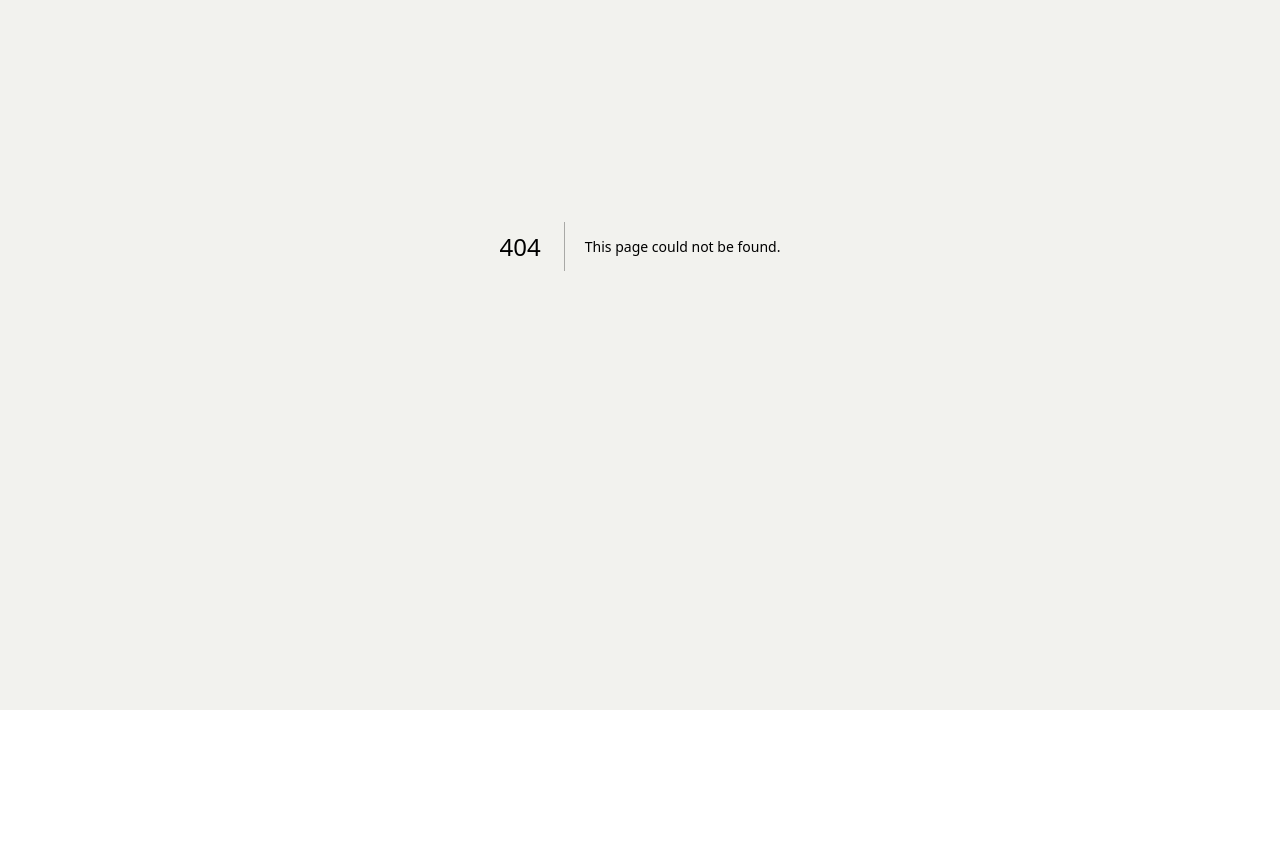
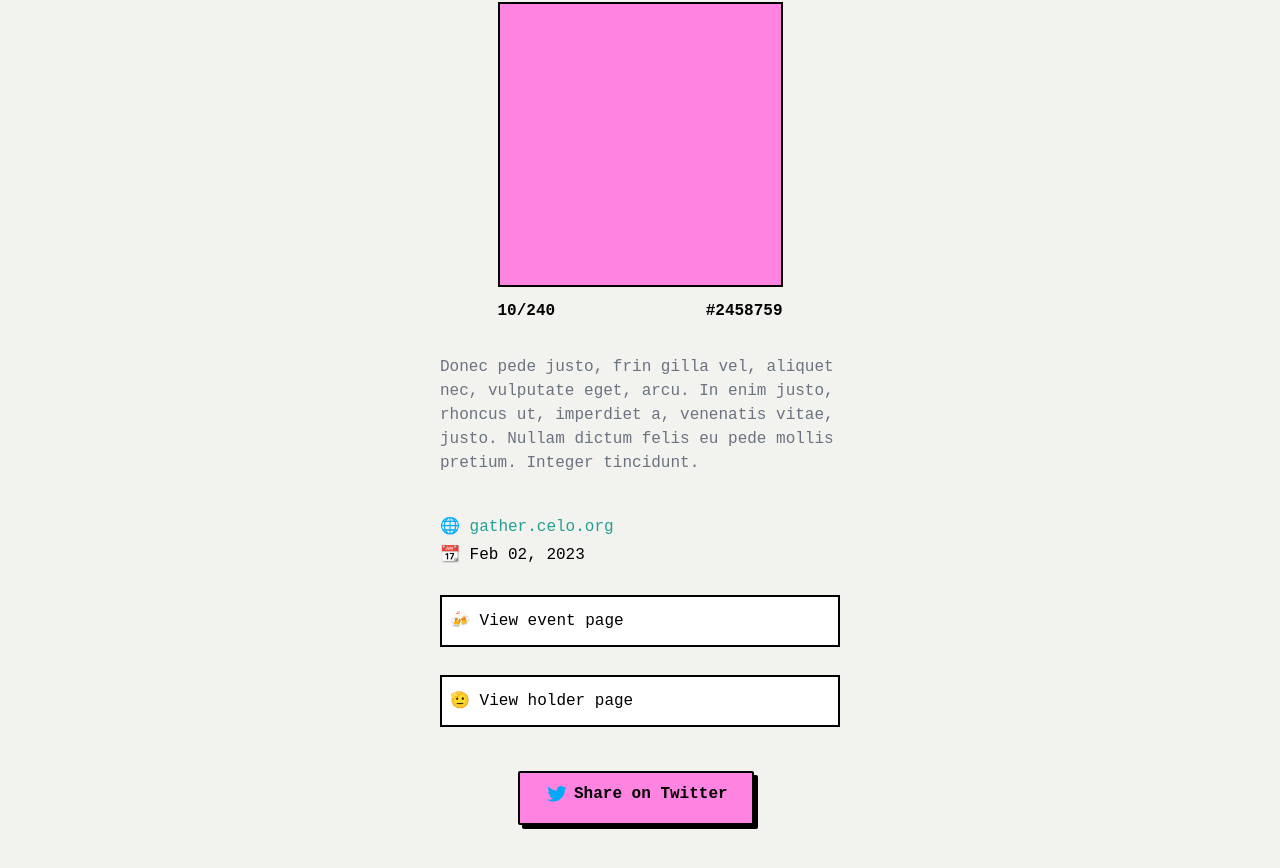
Before and after one commit to celo-org/MintToast, a Next.js app in the folder packages/frontend/: page /collection/0x0 in a window 1280 px wide. Before the commit this address had no page. Shown: the part 268-1136 px from the top of the page. Before the commit the page ends 978 px from the top, so only its background shows below. Built offline with nearby package versions, Linux system fonts and the light colour scheme; what @celo/rainbowkit-celo, wagmi would draw is missing.

Commit message:
Feat: Mint and Create screens created

```diff
--- /dev/null
+++ b/packages/frontend/pages/collection/0x0.tsx
@@ -0,0 +1,59 @@
+import PrimaryButton from "@/components/common/PrimaryButton";
+import TwitterIcon from "@/components/icons/TwitterIcon";
+import Link from "next/link";
+
+export default function Home() {
+  return (
+    <>
+      <div className="flex flex-col justify-start items-start md:pt-2 pt-0 max-w-xl mx-auto">
+        <Link href="/collection" className="font-bold">
+          👈 Back to Collection
+        </Link>
+        <div className="flex flex-col justify-center w-full mt-16 items-center">
+          <span className="text-3xl font-bold">Toast Title</span>
+          <div className="w-[285px] h-[285px] bg-primary border-2 border-black pb-3 mt-6"></div>
+          <div className="flex flex-row justify-between w-[285px] mt-3">
+            <span className="font-semibold">10/240</span>
+            <span className="font-semibold">#2458759</span>
+          </div>
+          <div className="w-[400px] mt-8 flex flex-col">
+            <div className="text-gray-500">
+              Donec pede justo, frin gilla vel, aliquet nec, vulputate eget,
+              arcu. In enim justo, rhoncus ut, imperdiet a, venenatis vitae,
+              justo. Nullam dictum felis eu pede mollis pretium. Integer
+              tincidunt.
+            </div>
+            <Link
+              className="justify-self-start mt-10 text-green"
+              href="https://gather.celo.org"
+              target={"_blank"}
+            >
+              🌐 gather.celo.org
+            </Link>
+            <div className="mt-1">📆 Feb 02, 2023</div>
+            <Link
+              href="#"
+              className="w-full py-3 px-2 bg-white border-2 border-black mt-7"
+            >
+              🍻 View event page
+            </Link>
+            <Link
+              href="#"
+              className="w-full py-3 px-2 bg-white border-2 border-black mt-7"
+            >
+              🫡 View holder page
+            </Link>
+            <div className="mt-12 w-full flex justify-center">
+              <PrimaryButton
+                onClick={() => {}}
+                text="Share on Twitter"
+                icon={<TwitterIcon />}
+              />
+            </div>
+          </div>
+          <div className="flex w-full justify-start px-8"></div>
+        </div>
+      </div>
+    </>
+  );
+}
--- a/packages/frontend/pages/collection.tsx
+++ b/packages/frontend/pages/collection/index.tsx
@@ -1,3 +1,5 @@
+import Link from "next/link";
+
 export default function Home() {
   return (
     <>
@@ -6,64 +8,91 @@ export default function Home() {
           <span className="px-5 text-lg font-bold">2023</span>
           <div className="flex flex-row flex-wrap justify-evenly">
             {/* Card 1 */}
-            <div className="w-[170px] h-[170px] pushable-card select-none rounded-sm bg-black border-none p-0 cursor-pointer outline-offset-4 mt-5">
+            <Link
+              href="/collection/0x0"
+              className="w-[170px] h-[170px] pushable-card select-none rounded-sm bg-black border-none p-0 cursor-pointer outline-offset-4 mt-5"
+            >
               <span className="w-[170px] h-[170px] front-card rounded-sm border-2 border-black text-black font-bold text-base block py-2 px-6 bg-yellow">
                 <div className="inline-flex items-center"></div>
               </span>
-            </div>
+            </Link>
             {/* Card 2 */}
-            <div className="w-[170px] h-[170px] pushable-card select-none rounded-sm bg-black border-none p-0 cursor-pointer outline-offset-4 mt-5">
+            <Link
+              href="/collection/0x0"
+              className="w-[170px] h-[170px] pushable-card select-none rounded-sm bg-black border-none p-0 cursor-pointer outline-offset-4 mt-5"
+            >
               <span className="w-[170px] h-[170px] front-card rounded-sm border-2 border-black text-black font-bold text-base block py-2 px-6 bg-primary">
                 <div className="inline-flex items-center"></div>
               </span>
-            </div>
+            </Link>
             {/* Card 3 */}
-            <div className="w-[170px] h-[170px] pushable-card select-none rounded-sm bg-black border-none p-0 cursor-pointer outline-offset-4 mt-5">
+            <Link
+              href="/collection/0x0"
+              className="w-[170px] h-[170px] pushable-card select-none rounded-sm bg-black border-none p-0 cursor-pointer outline-offset-4 mt-5"
+            >
               <span className="w-[170px] h-[170px] front-card rounded-sm border-2 border-black text-black font-bold text-base block py-2 px-6 bg-white">
                 <div className="inline-flex items-center"></div>
               </span>
-            </div>
+            </Link>
             {/* Card 4 */}
-            <div className="w-[170px] h-[170px] pushable-card select-none rounded-sm bg-black border-none p-0 cursor-pointer outline-offset-4 mt-5">
+            <Link
+              href="/collection/0x0"
+              className="w-[170px] h-[170px] pushable-card select-none rounded-sm bg-black border-none p-0 cursor-pointer outline-offset-4 mt-5"
+            >
               <span className="w-[170px] h-[170px] front-card rounded-sm border-2 border-black text-black font-bold text-base block py-2 px-6 bg-green">
                 <div className="inline-flex items-center"></div>
               </span>
-            </div>
+            </Link>
             {/* Card 5 */}
-            <div className="w-[170px] h-[170px] pushable-card select-none rounded-sm bg-black border-none p-0 cursor-pointer outline-offset-4 mt-5">
+            <Link
+              href="/collection/0x0"
+              className="w-[170px] h-[170px] pushable-card select-none rounded-sm bg-black border-none p-0 cursor-pointer outline-offset-4 mt-5"
+            >
               <span className="w-[170px] h-[170px] front-card rounded-sm border-2 border-black text-black font-bold text-base block py-2 px-6 bg-yellow">
                 <div className="inline-flex items-center"></div>
               </span>
-            </div>
+            </Link>
             {/* Card 6 */}
-            <div className="w-[170px] h-[170px] pushable-card select-none rounded-sm bg-black border-none p-0 cursor-pointer outline-offset-4 mt-5">
+            <Link
+              href="/collection/0x0"
+              className="w-[170px] h-[170px] pushable-card select-none rounded-sm bg-black border-none p-0 cursor-pointer outline-offset-4 mt-5"
+            >
               <span className="w-[170px] h-[170px] front-card rounded-sm border-2 border-black text-black font-bold text-base block py-2 px-6 bg-white">
                 <div className="inline-flex items-center"></div>
               </span>
-            </div>
+            </Link>
           </div>
         </div>
         <div className="flex flex-col justify-start w-full">
           <span className="px-5 mt-10 text-lg font-bold">2022</span>
           <div className="flex flex-row flex-wrap justify-evenly">
             {/* Card 1 */}
-            <div className="w-[170px] h-[170px] pushable-card select-none rounded-sm bg-black border-none p-0 cursor-pointer outline-offset-4 mt-5">
+            <Link
+              href="/collection/0x0"
+              className="w-[170px] h-[170px] pushable-card select-none rounded-sm bg-black border-none p-0 cursor-pointer outline-offset-4 mt-5"
+            >
               <span className="w-[170px] h-[170px] front-card rounded-sm border-2 border-black text-black font-bold text-base block py-2 px-6 bg-primary">
                 <div className="inline-flex items-center"></div>
               </span>
-            </div>
+            </Link>
             {/* Card 2 */}
-            <div className="w-[170px] h-[170px] pushable-card select-none rounded-sm bg-black border-none p-0 cursor-pointer outline-offset-4 mt-5">
+            <Link
+              href="/collection/0x0"
+              className="w-[170px] h-[170px] pushable-card select-none rounded-sm bg-black border-none p-0 cursor-pointer outline-offset-4 mt-5"
+            >
               <span className="w-[170px] h-[170px] front-card rounded-sm border-2 border-black text-black font-bold text-base block py-2 px-6 bg-white">
                 <div className="inline-flex items-center"></div>
               </span>
-            </div>
+            </Link>
             {/* Card 3 */}
-            <div className="w-[170px] h-[170px] pushable-card select-none rounded-sm bg-black border-none p-0 cursor-pointer outline-offset-4 mt-5">
+            <Link
+              href="/collection/0x0"
+              className="w-[170px] h-[170px] pushable-card select-none rounded-sm bg-black border-none p-0 cursor-pointer outline-offset-4 mt-5"
+            >
               <span className="w-[170px] h-[170px] front-card rounded-sm border-2 border-black text-black font-bold text-base block py-2 px-6 bg-green">
                 <div className="inline-flex items-center"></div>
               </span>
-            </div>
+            </Link>
           </div>
         </div>
       </div>
--- a/packages/frontend/pages/create.tsx
+++ b/packages/frontend/pages/create.tsx
@@ -1,8 +1,40 @@
+import Link from "next/link";
+
 export default function Home() {
   return (
     <>
-      <div className="flex flex-col justify-center items-center md:pt-20 pt-4 w-full">
-        Create
+      <div className="flex flex-col justify-center items-center md:pt-20 pt-4 max-w-xl mx-auto">
+        <span className="px-5 text-3xl font-bold">Create a new Toast</span>
+        <div className="flex flex-col justify-start w-full mt-20">
+          <div className="flex flex-row flex-wrap justify-evenly">
+            {/* Card 1 */}
+            <Link
+              href="/collection/0x0"
+              className="w-[170px] h-[170px] pushable-card select-none rounded-sm bg-black border-none p-0 cursor-pointer outline-offset-4 mt-5"
+            >
+              <span className="w-[170px] h-[170px] front-card rounded-sm border-2 border-black text-black font-bold text-base block py-2 px-6 bg-green">
+                <div className="h-full w-full flex items-center justify-center">
+                  <span className="text-lg text-center font-bold">
+                    Your own artwork
+                  </span>
+                </div>
+              </span>
+            </Link>
+            {/* Card 2 */}
+            <Link
+              href="/collection/0x0"
+              className="w-[170px] h-[170px] pushable-card select-none rounded-sm bg-black border-none p-0 cursor-pointer outline-offset-4 mt-5"
+            >
+              <span className="w-[170px] h-[170px] front-card rounded-sm border-2 border-black text-black font-bold text-base block py-2 px-6 bg-yellow">
+                <div className="h-full w-full flex items-center justify-center">
+                  <span className="text-lg text-center font-bold">
+                    One of our templates
+                  </span>
+                </div>
+              </span>
+            </Link>
+          </div>
+        </div>
       </div>
     </>
   );
--- a/packages/frontend/pages/mint.tsx
+++ b/packages/frontend/pages/mint.tsx
@@ -1,8 +1,51 @@
+import Link from "next/link";
+
 export default function Home() {
   return (
     <>
-      <div className="flex flex-col justify-center items-center md:pt-20 pt-4 w-full">
-        Mint
+      <div className="flex flex-col justify-center items-center md:pt-20 pt-4 max-w-xl mx-auto">
+        <span className="px-5 text-3xl font-bold">Mint a new Toast!</span>
+        <div className="flex flex-col justify-start w-full mt-20">
+          <div className="flex flex-row flex-wrap justify-evenly">
+            {/* Card 1 */}
+            <Link
+              href="/collection/0x0"
+              className="w-[170px] h-[170px] pushable-card select-none rounded-sm bg-black border-none p-0 cursor-pointer outline-offset-4 mt-5"
+            >
+              <span className="w-[170px] h-[170px] front-card rounded-sm border-2 border-black text-black font-bold text-base block py-2 px-6 bg-green">
+                <div className="h-full w-full flex items-center justify-center">
+                  <span className="text-lg text-center font-bold">
+                    Secret Word
+                  </span>
+                </div>
+              </span>
+            </Link>
+            {/* Card 2 */}
+            <Link
+              href="/collection/0x0"
+              className="w-[170px] h-[170px] pushable-card select-none rounded-sm bg-black border-none p-0 cursor-pointer outline-offset-4 mt-5"
+            >
+              <span className="w-[170px] h-[170px] front-card rounded-sm border-2 border-black text-black font-bold text-base block py-2 px-6 bg-yellow">
+                <div className="h-full w-full flex items-center justify-center">
+                  <span className="text-lg text-center font-bold">
+                    6 digit code
+                  </span>
+                </div>
+              </span>
+            </Link>
+            {/* Card 3 */}
+            <Link
+              href="/collection/0x0"
+              className="w-[170px] h-[170px] pushable-card select-none rounded-sm bg-black border-none p-0 cursor-pointer outline-offset-4 mt-5"
+            >
+              <span className="w-[170px] h-[170px] front-card rounded-sm border-2 border-black text-black font-bold text-base block py-2 px-6 bg-white">
+                <div className="h-full w-full flex items-center justify-center">
+                  <span className="text-lg text-center font-bold">QR Code</span>
+                </div>
+              </span>
+            </Link>
+          </div>
+        </div>
       </div>
     </>
   );
```
